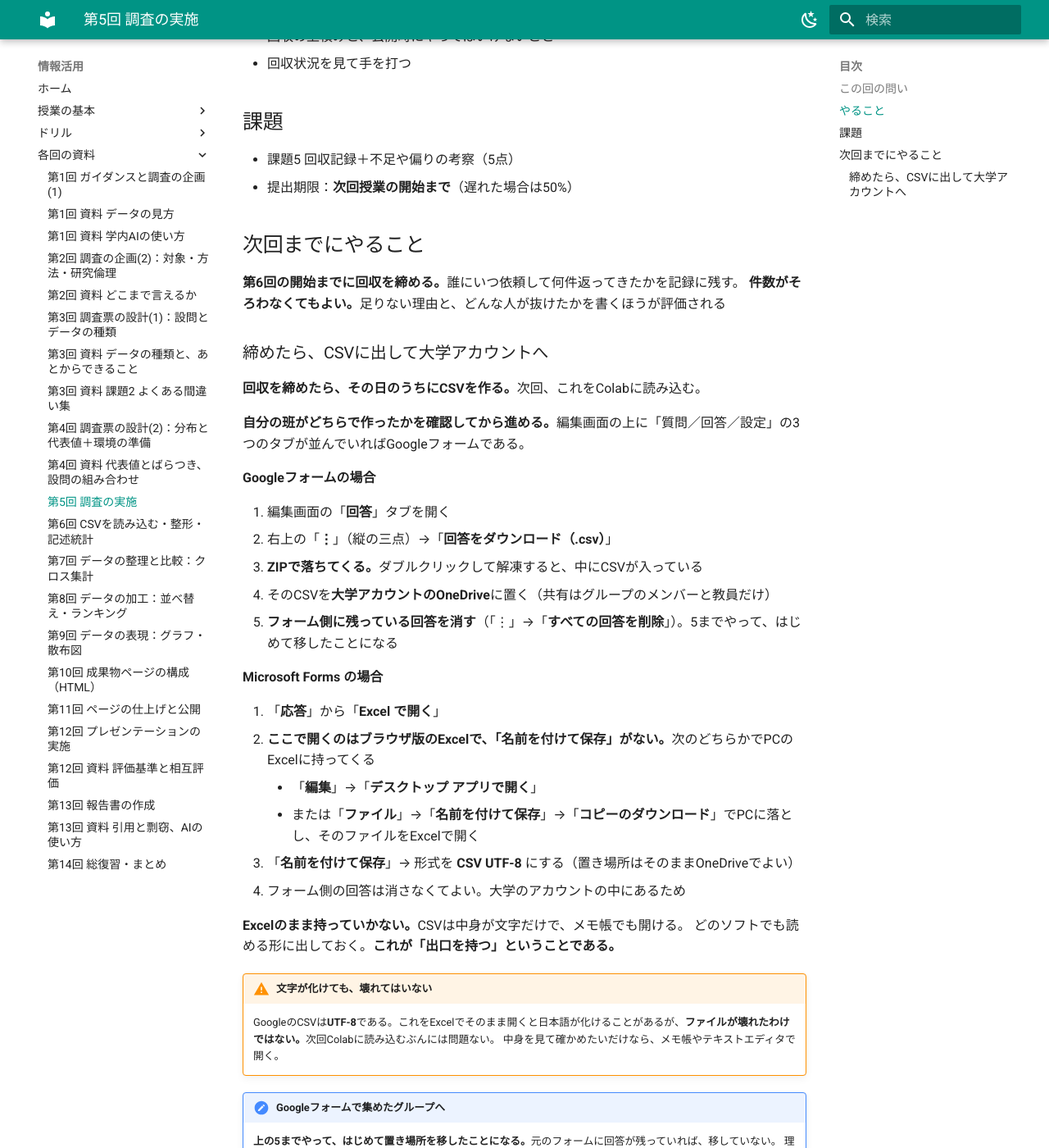
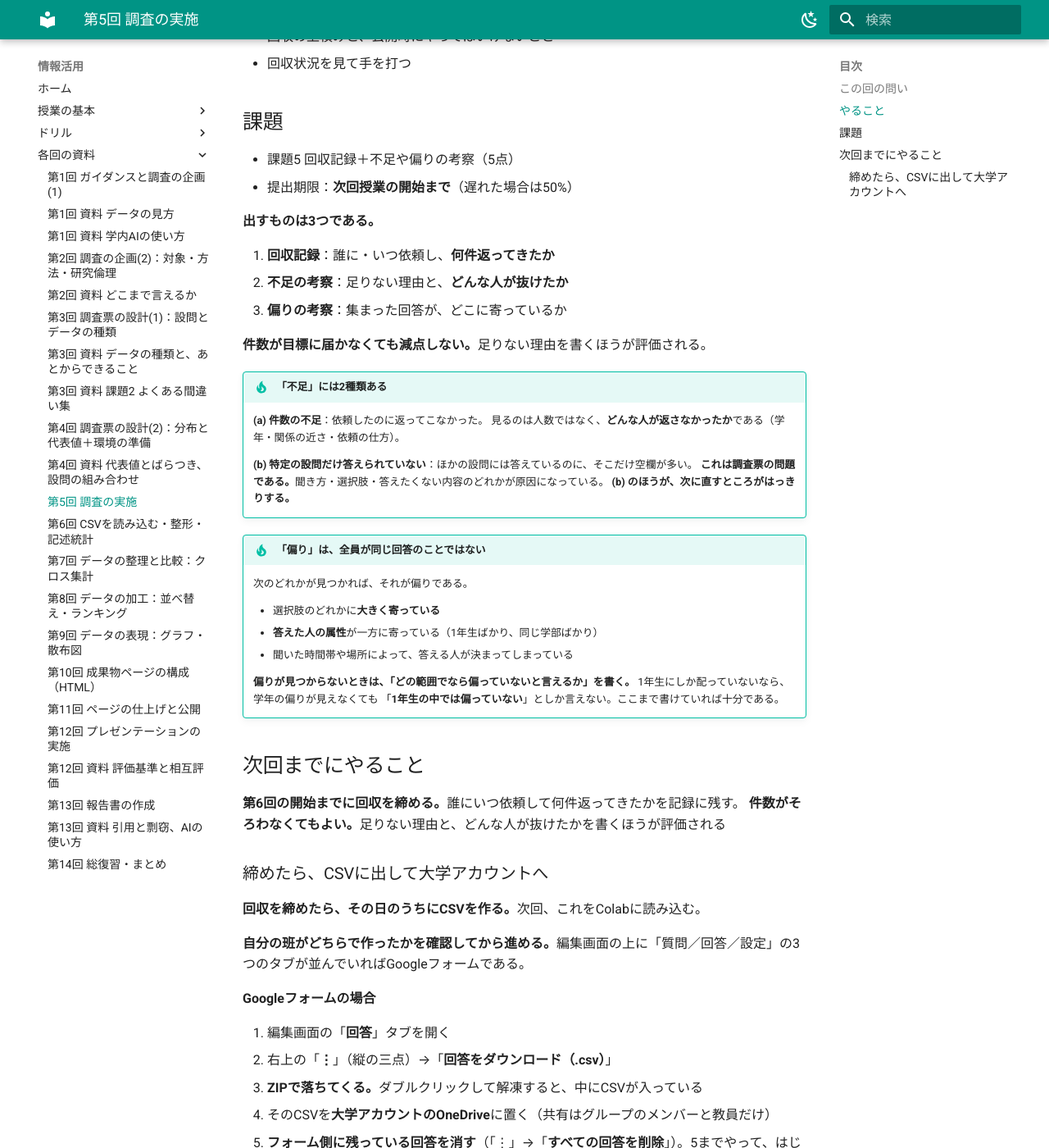
Before and after one commit to aonoa68/joho-katsuyo, an MkDocs documentation site: the page built from docs/week05.md, in a window 1280 px wide and 1400 px high, scrolled down 880 px. Shown: the whole window at 82% size. Built offline with MkDocs 1.6.1 and Material for MkDocs 9.7.7, drawn with Linux system fonts in a browser that asks for light colours; a script that is not in the unit is left out.

Commit message:
第5回: 課題5の提出物を資料に明記
授業サイトには「回収記録＋不足や偏りの考察」の一行しかなく、
中身（誰にいつ依頼し何件返ってきたか）はMoodleにしか書かれていなかった。
TA塩崎さんの第5回事前課題の所感で、最初に何をすればよいか分からなかったと指摘があった。

- 出すもの3点を明記
- 「不足」は件数の不足と設問単位の空欄で意味が違うことを追記
- 「偏り」が見つからないときの書き方（どの範囲でなら偏っていないと言えるか）を追記

Co-Authored-By: Claude Opus 5 (1M context) <noreply@anthropic.com>
Claude-Session: https://claude.ai/code/session_01491iACNdyWdrViehZyTRv6

```diff
--- a/docs/week05.md
+++ b/docs/week05.md
@@ -33,6 +33,33 @@
 
 - 課題5 回収記録＋不足や偏りの考察（5点）
 - 提出期限：**次回授業の開始まで**（遅れた場合は50%）
+
+**出すものは3つである。**
+
+1. **回収記録**：誰に・いつ依頼し、**何件返ってきたか**
+2. **不足の考察**：足りない理由と、**どんな人が抜けたか**
+3. **偏りの考察**：集まった回答が、どこに寄っているか
+
+**件数が目標に届かなくても減点しない。**足りない理由を書くほうが評価される。
+
+!!! tip "「不足」には2種類ある"
+    **(a) 件数の不足**：依頼したのに返ってこなかった。
+    見るのは人数ではなく、**どんな人が返さなかったか**である（学年・関係の近さ・依頼の仕方）。
+
+    **(b) 特定の設問だけ答えられていない**：ほかの設問には答えているのに、そこだけ空欄が多い。
+    **これは調査票の問題である。**聞き方・選択肢・答えたくない内容のどれかが原因になっている。
+    **(b) のほうが、次に直すところがはっきりする。**
+
+!!! tip "「偏り」は、全員が同じ回答のことではない"
+    次のどれかが見つかれば、それが偏りである。
+
+    - 選択肢のどれかに**大きく寄っている**
+    - **答えた人の属性**が一方に寄っている（1年生ばかり、同じ学部ばかり）
+    - 聞いた時間帯や場所によって、答える人が決まってしまっている
+
+    **偏りが見つからないときは、「どの範囲でなら偏っていないと言えるか」を書く。**
+    1年生にしか配っていないなら、学年の偏りが見えなくても
+    「**1年生の中では偏っていない**」としか言えない。ここまで書けていれば十分である。
 
 ## 次回までにやること
 
```
